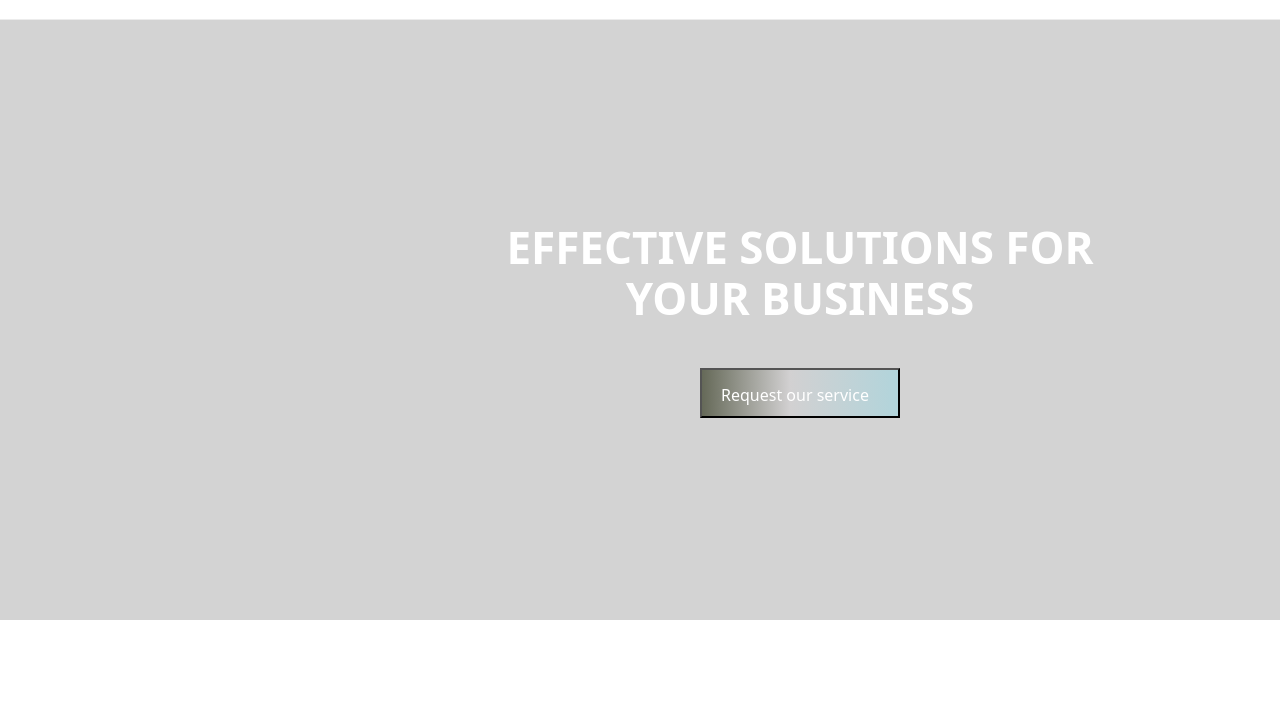
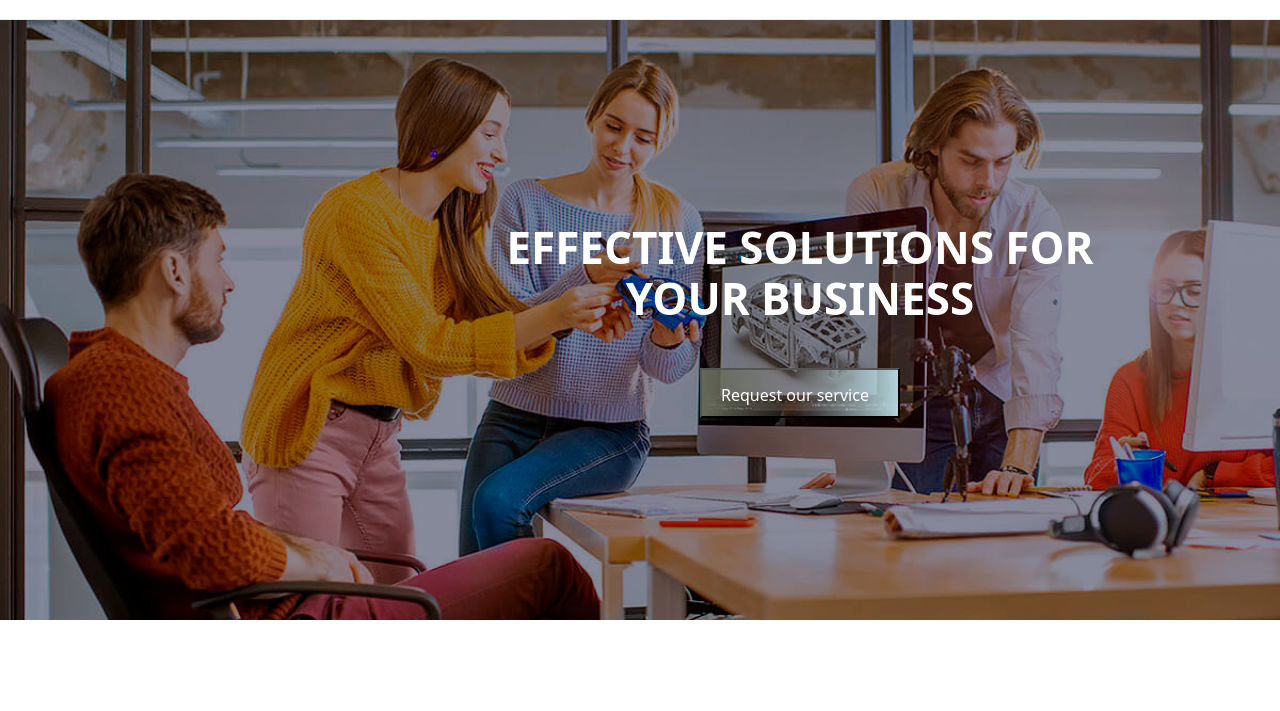
Before and after one commit to fiorello69/goit-markup-hw-07, a plain HTML site: page index.html in a window 1280 px wide. Shown: the part 61-772 px from the top of the page. Drawn offline with Linux system fonts and the light colour scheme.

Commit message:
another prove

```diff
--- a/css/styles.css
+++ b/css/styles.css
@@ -617,14 +617,13 @@ width: 206px;
     flex-direction: column;
     justify-content: center;
     align-items: center;
+    padding: 2px 4px;
     width: 100%;
     height: 600px;
-    padding: 2px 4px;
     position: relative;
     box-sizing: border-box;
     margin-bottom: 94px;
-    background: lightgray 0px -147.517px / 100% 170.667% no-repeat;
-    background-image: url(images/banner.svg);
+    background: url("/images/banner.jpg"), lightgray 0px -147.517px / 100% 170.667% no-repeat;
 }
 
 .hero-header{
```
